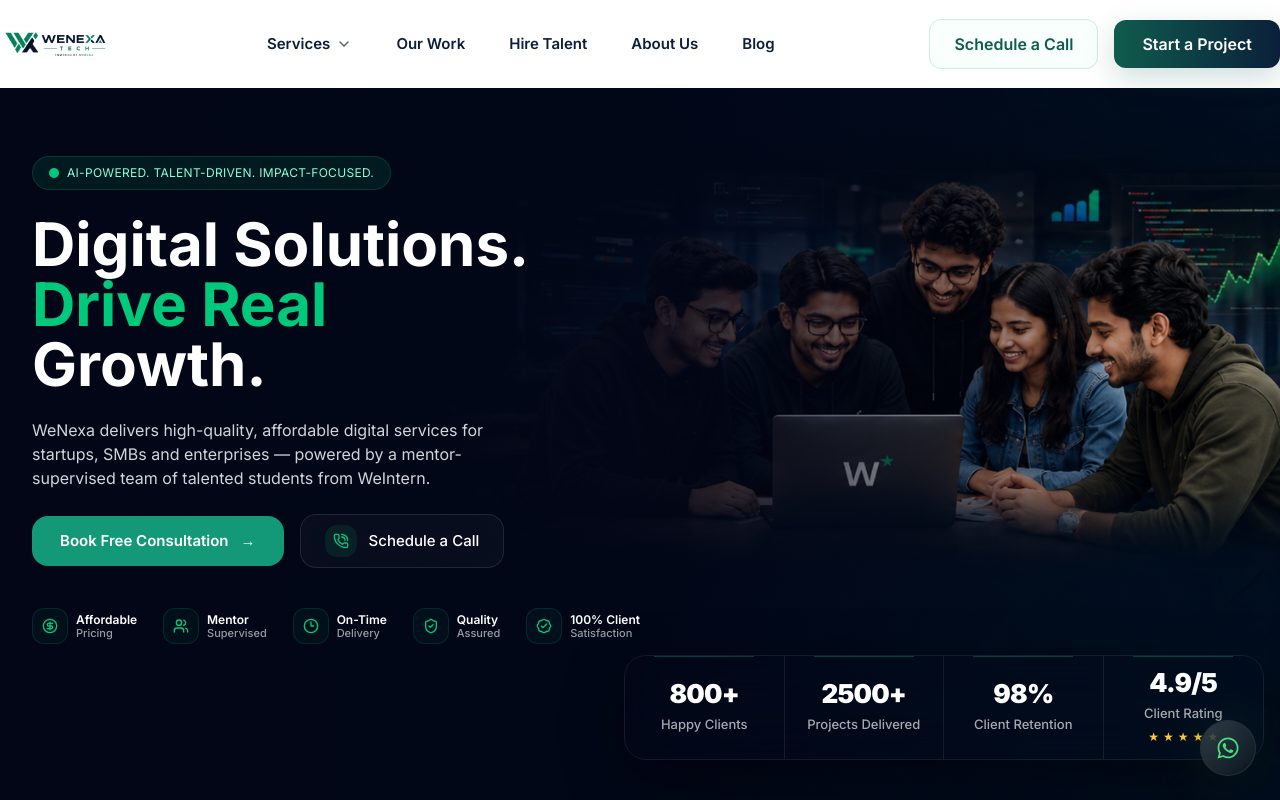
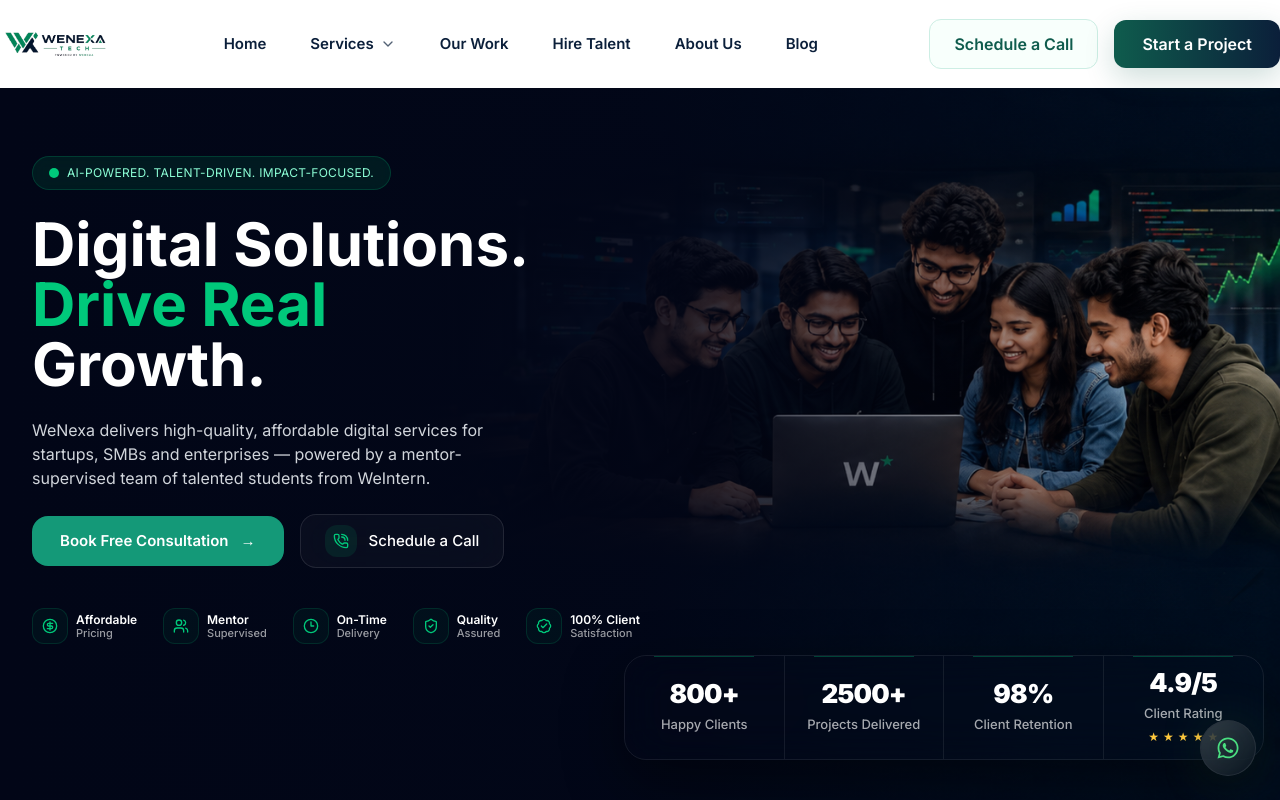
Before and after one commit to weinternpune/WeNexa-Tech, a React (Vite) app in the folder Frontend/: page / in a window 1280 px wide. Shown: the top 800 px of the page. Built offline with nearby package versions, Linux system fonts and the light colour scheme.

Commit message:
Add Home

```diff
--- a/Frontend/src/components/layout/Navbar.jsx
+++ b/Frontend/src/components/layout/Navbar.jsx
@@ -10,6 +10,11 @@ import {
 import Logo from "../../assets/images/Wenexa-Navbar-logo.png";
 
 const navLinks = [
+  {
+    label: "Home",
+    href: "/",
+  },
+
   {
     label: "Services",
     href: "/services",
@@ -42,6 +47,7 @@ const navLinks = [
     href: "/blog",
   },
 ];
+
 
 export default function Navbar() {
   const [open, setOpen] = useState(false);
```
Also changed, not shown: Frontend/src/pages/Blog/Blog.jsx (line endings or trailing spaces).
